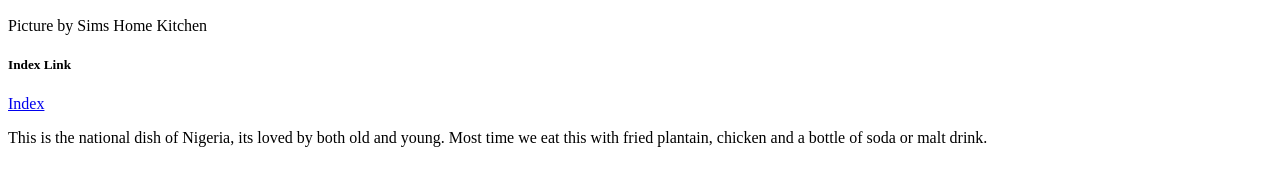
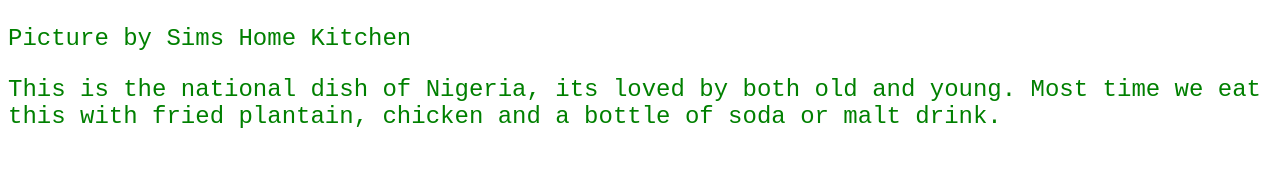
Before and after one commit to hldOpeyemi/CssIntro, a plain HTML site: page index.html in a window 1280 px wide. Shown: the part 295-480 px from the top of the page. Drawn offline with Linux system fonts and the light colour scheme.

Commit message:
CSS knowledge test with changes

```diff
--- a/index.html
+++ b/index.html
@@ -7,7 +7,7 @@
     <meta name="descripton" content="Nigeria's national dish, jollof rice">
     <meta name="keywords" content="Nigeria, Jollof rice">
     <meta name="author" content="Moi - Yemi">
-    <link rel="stylesheet" href="/css/style.css">
+    <link rel="stylesheet" href="style.css">
 </head>
 <body>
     <div>
@@ -18,12 +18,10 @@
         </section>
 
     </div>
-   <div>
-    <section id="links">
-    <h5>Index Link</h5>
-        <a href="../index.html">Index</a>
-    </section>
-   </div>
-   <p>This is the national dish of Nigeria, its loved by both old and young. Most time we eat this with fried plantain, chicken and a bottle of soda or malt drink. </p>
+
+    <div>
+    <p>This is the national dish of Nigeria, its loved by both old and young. Most time we eat this with fried plantain, chicken and a bottle of soda or malt drink. </p>
+    </div>
+
 </body>
 </html>
--- /dev/null
+++ b/style.css
@@ -0,0 +1,5 @@
+p {
+    font-family: monospace;
+    font-size: 24px;
+    color: green
+}
```
Also changed, not shown: css/style.css (deleted).
